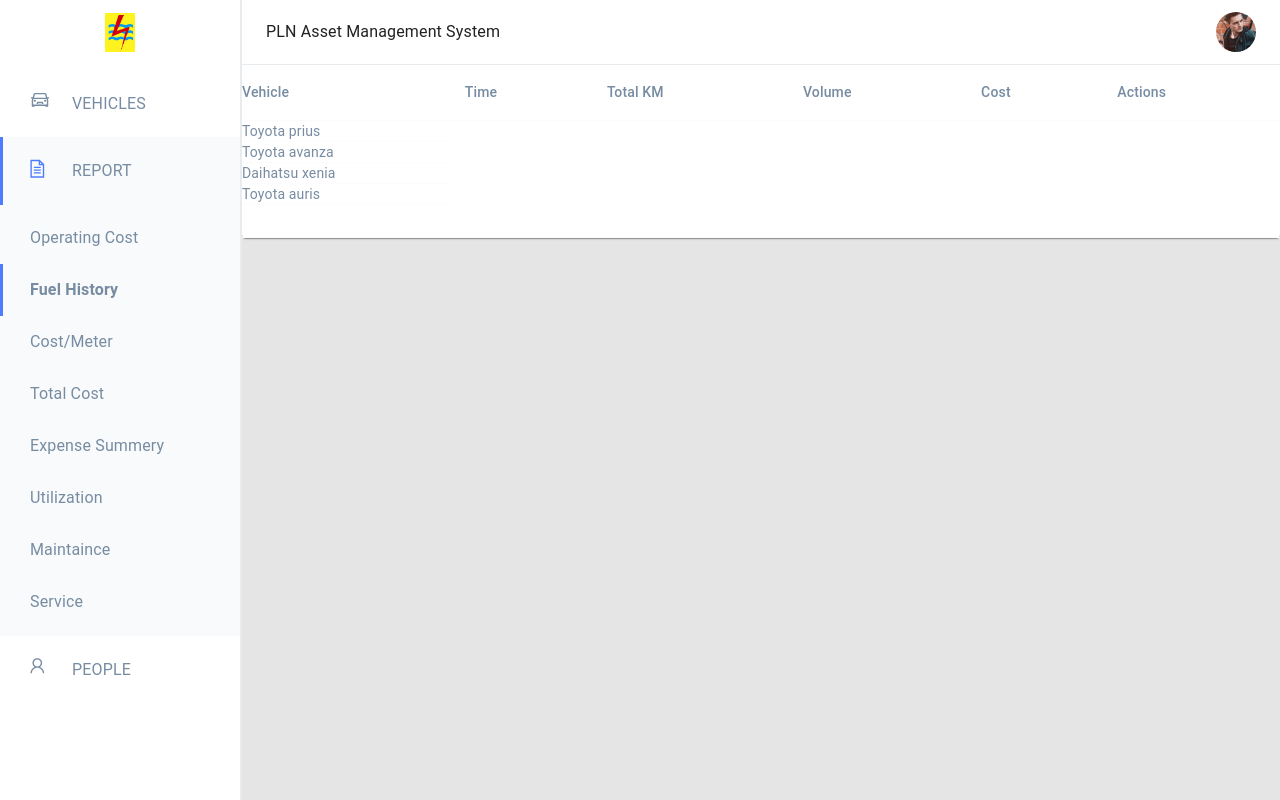
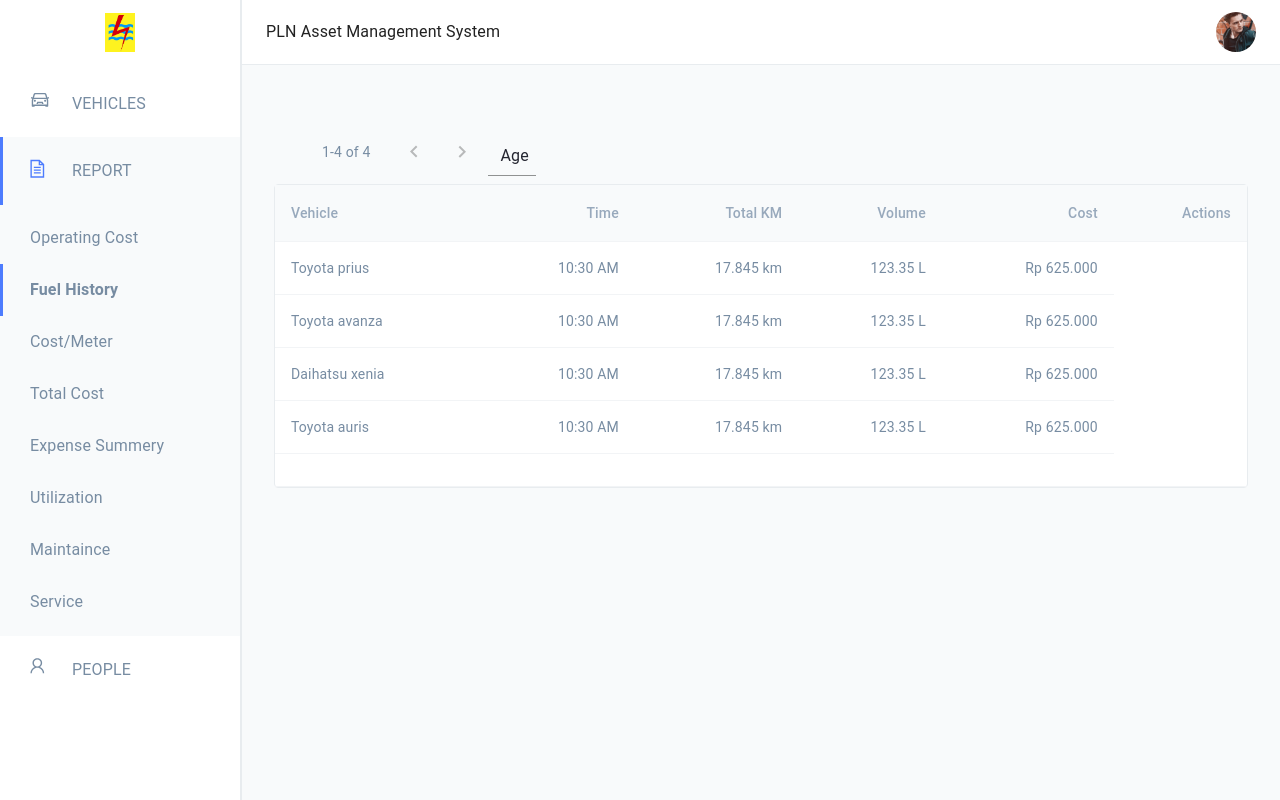
Before and after one commit to ahmad-khalil1/trackingReport, a React (Create React App) app: page /report/fuelHistory in a window 1280 px wide. Built offline with nearby package versions, Linux system fonts and the light colour scheme.

Commit message:
Data Table Enhancement

```diff
--- a/src/Components/FuelHistoryDataTable.js
+++ b/src/Components/FuelHistoryDataTable.js
@@ -7,6 +7,7 @@ import {
   TableBody,
   TableCell,
   TableContainer,
+  TableHead,
   TableRow,
 } from "@material-ui/core";
 import { useState } from "react";
@@ -86,9 +87,12 @@ function stableSort(array, comparator) {
 const useStyles = makeStyles(theme => ({
   root: {
     width: "100%",
+    padding: "4rem  2rem",
+    marginTop: theme.mixins.toolbar.minHeight,
   },
   paper: {
     width: "100%",
+    // padding: "0rem 1rem",
     marginBottom: theme.spacing(2),
   },
   table: {
@@ -106,7 +110,10 @@ const useStyles = makeStyles(theme => ({
     width: 1,
   },
   nextIconButton: {
-    backgroundColor: "#E8ECEF",
+    backgroundColor: "#186299",
+  },
+  headRowStyleRoot: {
+    backgroundColor: theme.palette.background.default,
   },
 }));
 
@@ -129,15 +136,19 @@ const FuelHistoryDataTable = props => {
 
   return (
     <div className={classes.root}>
-      <Paper className={classes.paper}>
       <FuelHistoryToolBar
         rowsCount={rows.length}
         handleChangePage={handleChangePage}
         handleChangeRowsPerPage={handleChangeRowsPerPage}
       />
       <TableContainer>
-          <Table className={classes.table} aria-labelledby='tableTitle'>
-            <FuelHistryTableHead />
+        <Paper elevation={0} variant='outlined' className={classes.paper}>
+          <Table
+            size='medium'
+            className={classes.table}
+            aria-labelledby='tableTitle'
+          >
+            <FuelHistryTableHead classes={classes} />
             <TableBody>
               {rows.map((row, index) => {
                 const labelId = `enhanced-table-checkbox-${index}`;
@@ -148,21 +159,21 @@ const FuelHistoryDataTable = props => {
                     // onClick={event => handleClick(event, row.name)}
                     // role='checkbox'
                     // aria-checked={isItemSelected}
-                    tabIndex={-1}
+                    // tabIndex={-1}
                     key={row.name}
                   >
                     <TableCell
                       component='th'
                       id={labelId}
                       scope='row'
-                      padding='none'
+                      // padding='none'
                     >
                       {row.name}
                     </TableCell>
-                    {/* <TableCell align='right'>{row.calories}</TableCell> */}
-                    {/* <TableCell align='right'>{row.fat}</TableCell> */}
-                    {/* <TableCell align='right'>{row.carbs}</TableCell> */}
-                    {/* <TableCell align='right'>{row.protein}</TableCell> */}
+                    <TableCell align='right'>{row.time}</TableCell>
+                    <TableCell align='right'>{row.totalKm}</TableCell>
+                    <TableCell align='right'>{row.volume}</TableCell>
+                    <TableCell align='right'>{row.cost}</TableCell>
                   </TableRow>
                 );
               })}
@@ -173,8 +184,8 @@ const FuelHistoryDataTable = props => {
               )}
             </TableBody>
           </Table>
+        </Paper>
       </TableContainer>
-      </Paper>
     </div>
   );
 };
--- a/src/Components/FuelHistoryToolBar.js
+++ b/src/Components/FuelHistoryToolBar.js
@@ -40,7 +40,7 @@ const FuelHistoryToolBar = props => {
         }}
         count={props.rowsCount}
         rowsPerPage={10}
-        page={1}
+        page={0}
         onChangePage={props.handleChangePage}
         onChangeRowsPerPage={props.handleChangeRowsPerPage}
       />
--- a/src/Components/FuelHistryTableHead.js
+++ b/src/Components/FuelHistryTableHead.js
@@ -1,25 +1,36 @@
-import { TableCell, TableHead, TableRow } from "@material-ui/core";
+import { makeStyles, TableCell, TableHead, TableRow } from "@material-ui/core";
 
 const headCells = [
-  {
-    id: "vehicle",
-    disablePadding: true,
-    label: "Vehicle",
+  // {
+  //   id: "vehicle",
+  //   numeric: false,
+  //   disablePadding: true,
+  //   label: "Vehicle",
+  // },
+  { id: "time", numeric: true, disablePadding: false, label: "Time" },
+  { id: "totalKm", numeric: true, disablePadding: false, label: "Total KM" },
+  { id: "volume", numeric: true, disablePadding: false, label: "Volume" },
+  { id: "cost", numeric: true, disablePadding: false, label: "Cost" },
+  { id: "actions", numeric: true, disablePadding: false, label: "Actions" },
+];
+
+const useStyles = makeStyles(theme => ({
+  headRowStyleRoot: {
+    backgroundColor: theme.palette.background.default,
   },
-  { id: "time", disablePadding: false, label: "Time" },
-  { id: "totalKm", disablePadding: false, label: "Total KM" },
-  { id: "volume", disablePadding: false, label: "Volume" },
-  { id: "cost", disablePadding: false, label: "Cost" },
-  { id: "actions", disablePadding: false, label: "Actions" },
-];
+  cellRoot: { color: "#98A9BC" },
+}));
 const FuelHistryTableHead = props => {
-  const { classes } = props;
+  const classes = useStyles();
   return (
     <TableHead>
-      <TableRow>
+      <TableRow classes={{ root: classes.headRowStyleRoot }}>
+        <TableCell classes={{ root: classes.cellRoot }}>Vehicle</TableCell>
         {headCells.map(headCell => (
           <TableCell
+            classes={{ root: classes.cellRoot }}
             key={headCell.id}
+            align={headCell.numeric ? "right" : "left"}
             padding={headCell.disablePadding ? "none" : "default"}
           >
             {headCell.label}
--- a/src/Components/Layout/Navigation/sideNavBar/SideNavBar.js
+++ b/src/Components/Layout/Navigation/sideNavBar/SideNavBar.js
@@ -73,6 +73,8 @@ const SideNavBar = props => {
           }}
           // drawer type
           variant='permanent'
+          // variant='temporary'
+
           anchor='left'
         >
           {drawer}
--- a/src/Themes/MainTheme.js
+++ b/src/Themes/MainTheme.js
@@ -6,7 +6,7 @@ const MainTheme = createMuiTheme({
   palette: {
     primary: { main: "#FFFFFF" },
     background: {
-      default: "#E5E5E5",
+      default: "#F8FAFB",
       paper: "#FFFFFF",
     },
     text: {
@@ -21,6 +21,14 @@ const MainTheme = createMuiTheme({
   breakpoints: {
     values: { xs: 0, sm: 600, md: 960, lg: 1280, xl: 1920, iphone5: 320 },
   },
+  overrides: {
+    MuiTableCell: {
+      root: {
+        borderBottom: "1px solid #F2F4F6",
+        // borderColor: "#F2F4F6",
+      },
+    },
+  },
 });
 
 export default MainTheme;
```
Lines whose indentation alone changed are shown as unchanged.
